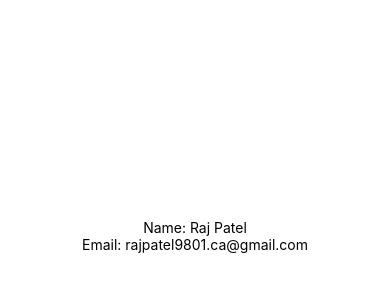
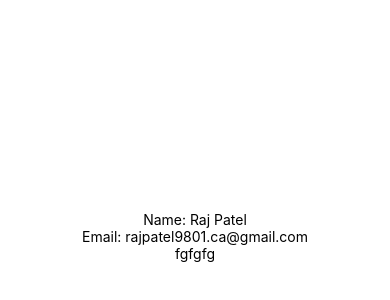
Before and after one commit to raj9801/PACE_Patel_RN_Apps, a React Native app: screen / in a window 390 px wide. Shown: the part 186-486 px from the top of the page. Built offline with nearby package versions, Linux system fonts and the light colour scheme.

Commit message:
Update App.js

```diff
--- a/App.js
+++ b/App.js
@@ -11,6 +11,11 @@ export default function App() {
       <Text>
         Email: rajpatel9801.ca@gmail.com
       </Text>
+
+      <Text>
+    fgfgfg
+      </Text>
+
       <StatusBar style="auto" />
     </View>
   );
```
